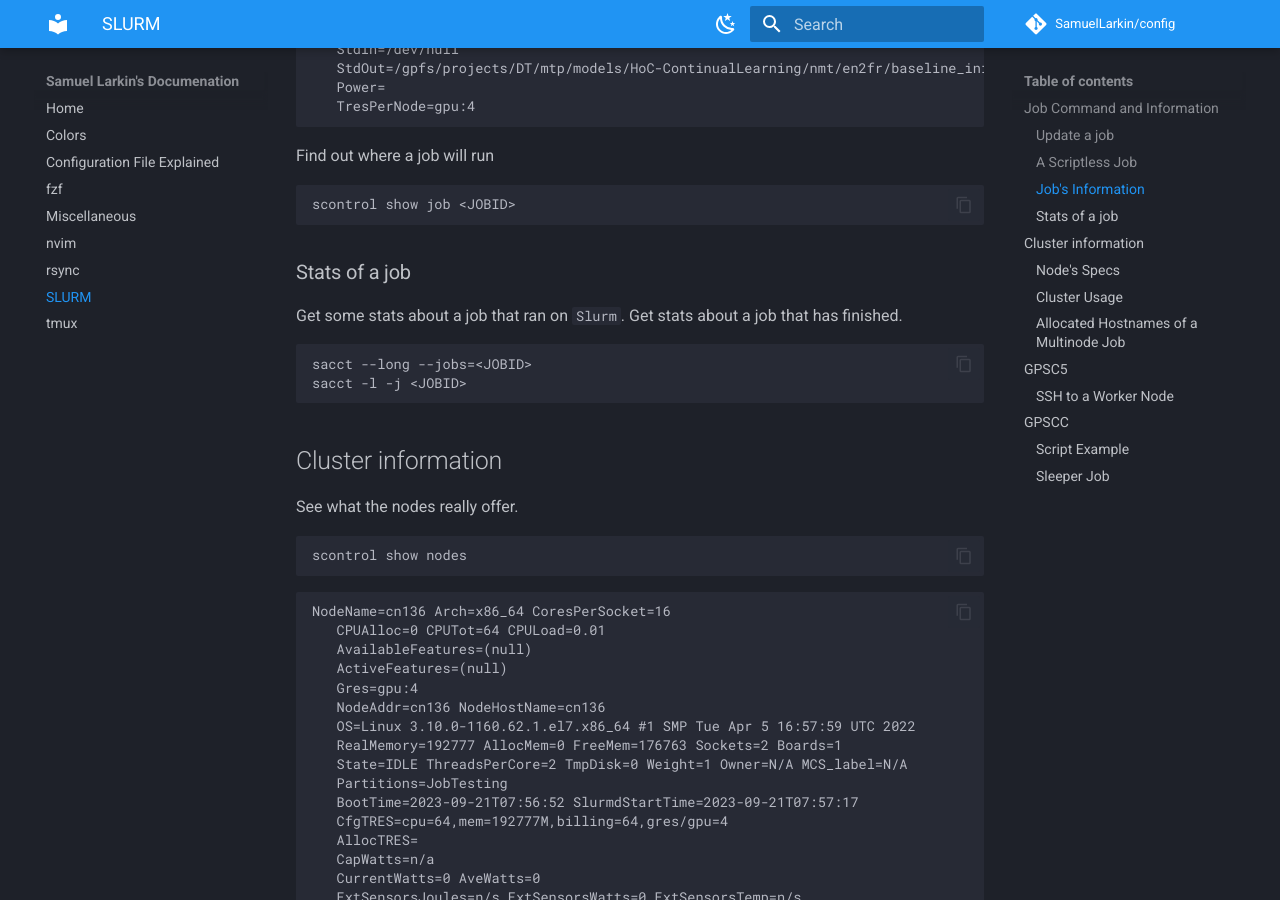
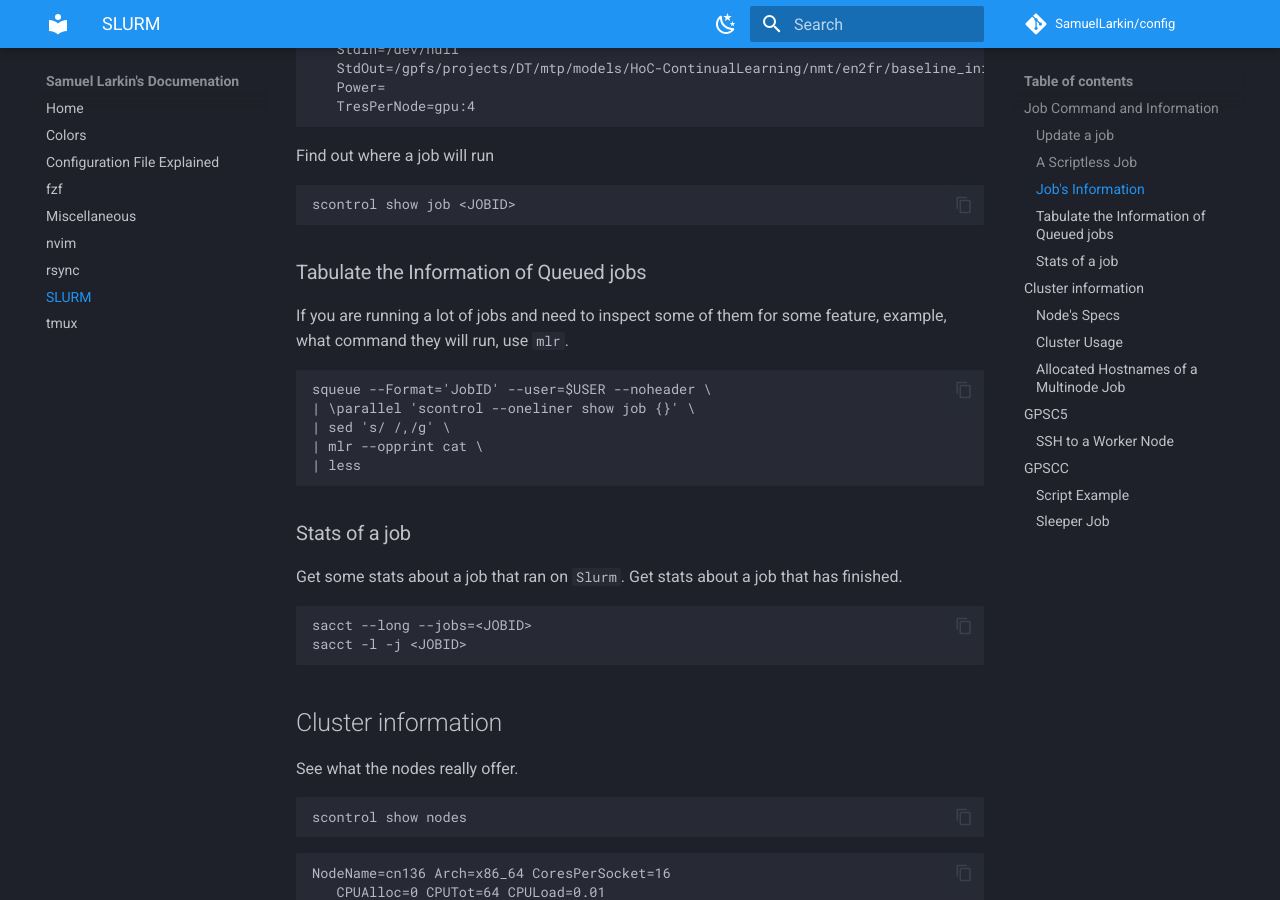
Before and after one commit to SamuelLarkin/config, an MkDocs documentation site: the page built from docs/slurm.md, in a window 1280 px wide and 900 px high, scrolled down 1544 px. Built offline with MkDocs 1.6.1 and Material for MkDocs 9.7.7, drawn with Linux system fonts in a browser that asks for light colours; comment, search, counter and statistics services are not loaded; the version menu is left out.

Commit message:
doc: tabulate the information about queued jobs

````diff
--- a/docs/slurm.md
+++ b/docs/slurm.md
@@ -85,6 +85,18 @@ Find out where a job will run
 
 ```sh
 scontrol show job <JOBID>
+```
+
+### Tabulate the Information of Queued jobs
+
+If you are running a lot of jobs and need to inspect some of them for some feature, example, what command they will run, use `mlr`.
+
+```
+squeue --Format='JobID' --user=$USER --noheader \
+| \parallel 'scontrol --oneliner show job {}' \
+| sed 's/ /,/g' \
+| mlr --opprint cat \
+| less
 ```
 
 ### Stats of a job
````
